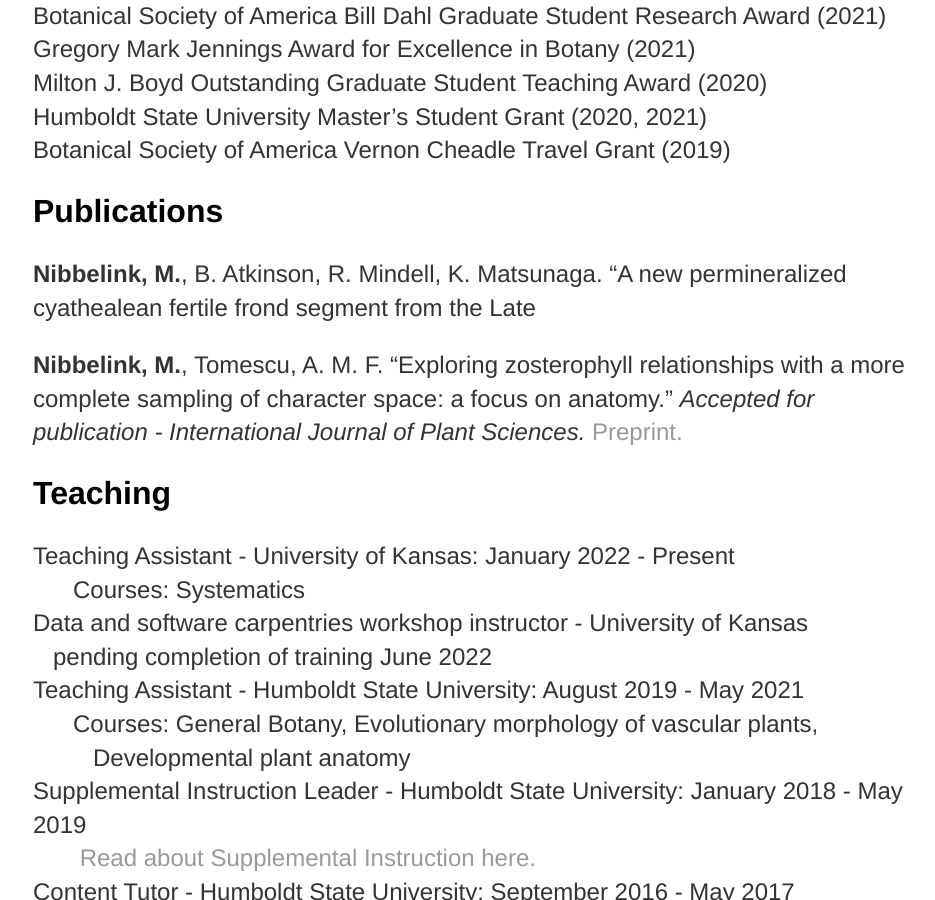
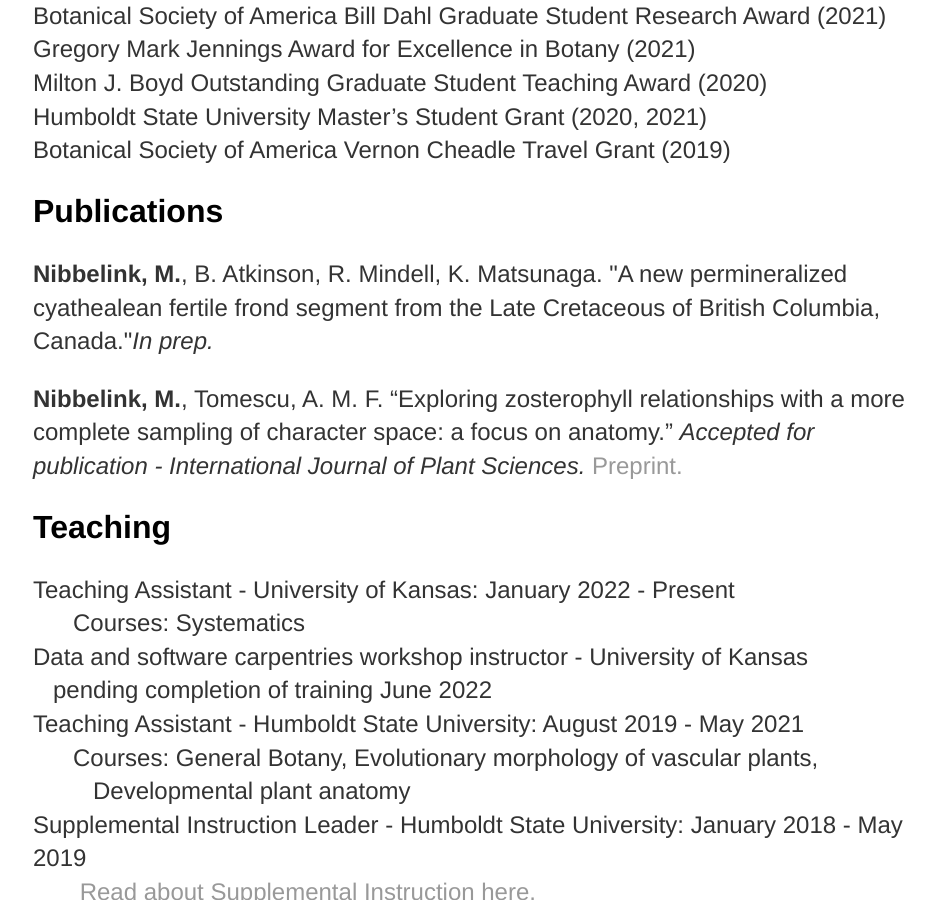
Before and after one commit to megannibbs/megannibbelink.github.io, a Jekyll site: the page built from cv/index.html, in a window 1280 px wide and 900 px high, scrolled down 513 px. Shown: the whole window, without its empty margins (159-1094 px from the left). Built offline with Jekyll 4.4.1, drawn with Linux system fonts in a browser that asks for light colours.

Commit message:
Update index.html

```diff
--- a/cv/index.html
+++ b/cv/index.html
@@ -16,9 +16,8 @@
 		Humboldt State University Master’s Student Grant (2020, 2021)</br>
 		Botanical Society of America Vernon Cheadle Travel Grant (2019)</p>
 	<h2>Publications</h2>
-	<p><strong>Nibbelink, M.</strong>, B. Atkinson, R. Mindell, K. Matsunaga. “A new permineralized cyathealean fertile frond segment from the Late
-		<p><strong>Nibbelink, M.</strong>, Tomescu, A. M. F. “Exploring zosterophyll relationships with a more complete sampling of character space: a focus on anatomy.”
-		<em>Accepted for publication - International Journal of Plant Sciences.</em><a href="https://www.journals.uchicago.edu/doi/10.1086/720384"> Preprint.</a></br></p>
+	<p><strong>Nibbelink, M.</strong>, B. Atkinson, R. Mindell, K. Matsunaga. "A new permineralized cyathealean fertile frond segment from the Late Cretaceous of British Columbia, Canada."<em>In prep.</em></p>
+		<p><strong>Nibbelink, M.</strong>, Tomescu, A. M. F. “Exploring zosterophyll relationships with a more complete sampling of character space: a focus on anatomy.” <em>Accepted for publication - International Journal of Plant Sciences.</em><a href="https://www.journals.uchicago.edu/doi/10.1086/720384"> Preprint.</a></br></p>
 	<h2>Teaching</h2>
 	<p>Teaching Assistant - University of Kansas: January 2022 - Present</br>
 		&nbsp;&nbsp;&nbsp;&nbsp;&nbsp;&nbsp;Courses: Systematics</br>
```
